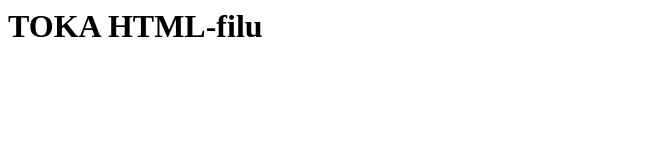
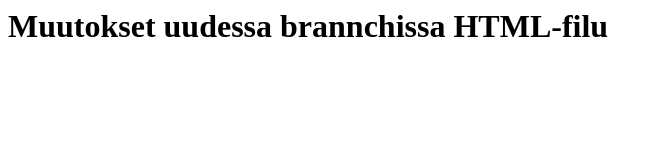
Before and after one commit to yuriahani/gtest1501, a plain HTML site: page index.html in a window 1280 px wide. Shown: the whole page, without its empty margins (0-663 px from the left). Drawn offline with Linux system fonts and the light colour scheme.

Commit message:
A new feature is implemented.

```diff
--- a/index.html
+++ b/index.html
@@ -1 +1 @@
-<h1>TOKA HTML-filu</h1>
+<h1>Muutokset uudessa brannchissa HTML-filu</h1>
```
